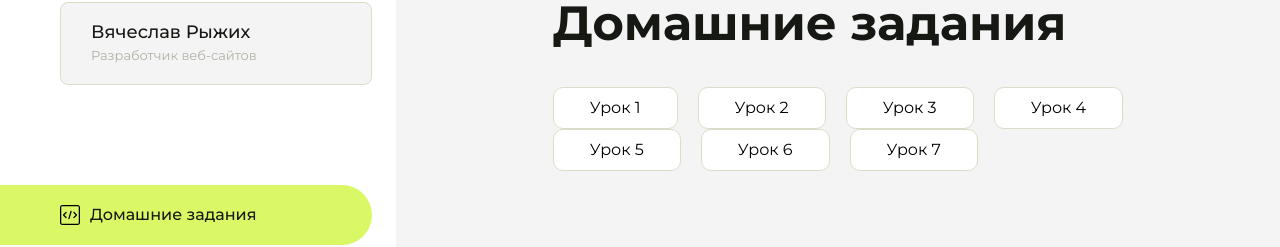
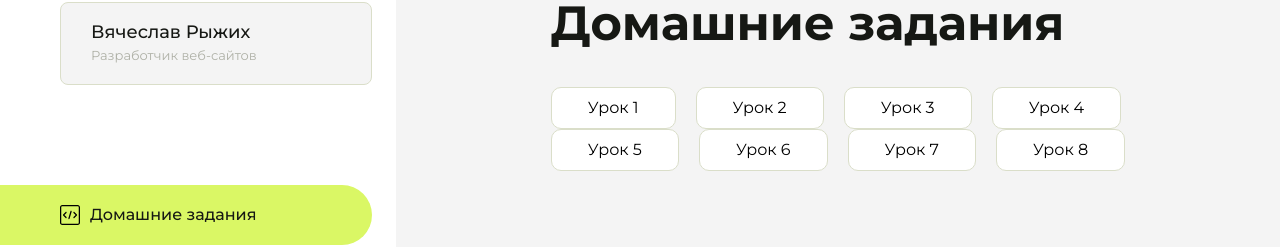
Before and after one commit to suravamaru-sudo/Homework, a plain HTML site: page index.html in a window 1280 px wide. Shown: the part 151-398 px from the top of the page. Drawn offline with Linux system fonts and the light colour scheme.

Commit message:
Update index.html

```diff
--- a/index.html
+++ b/index.html
@@ -115,6 +115,9 @@
                     <li class="content__list-item">
                         <a href="flex-teacher-homework/index.html">Урок 7</a>
                     </li>
+                    <li class="content__list-item">
+                        <a href="fit-studio-1/article.html">Урок 8</a>
+                    </li>
                 </ul>
             </div>
             <div class="content__block hidden" id="diplomBlock">
```
